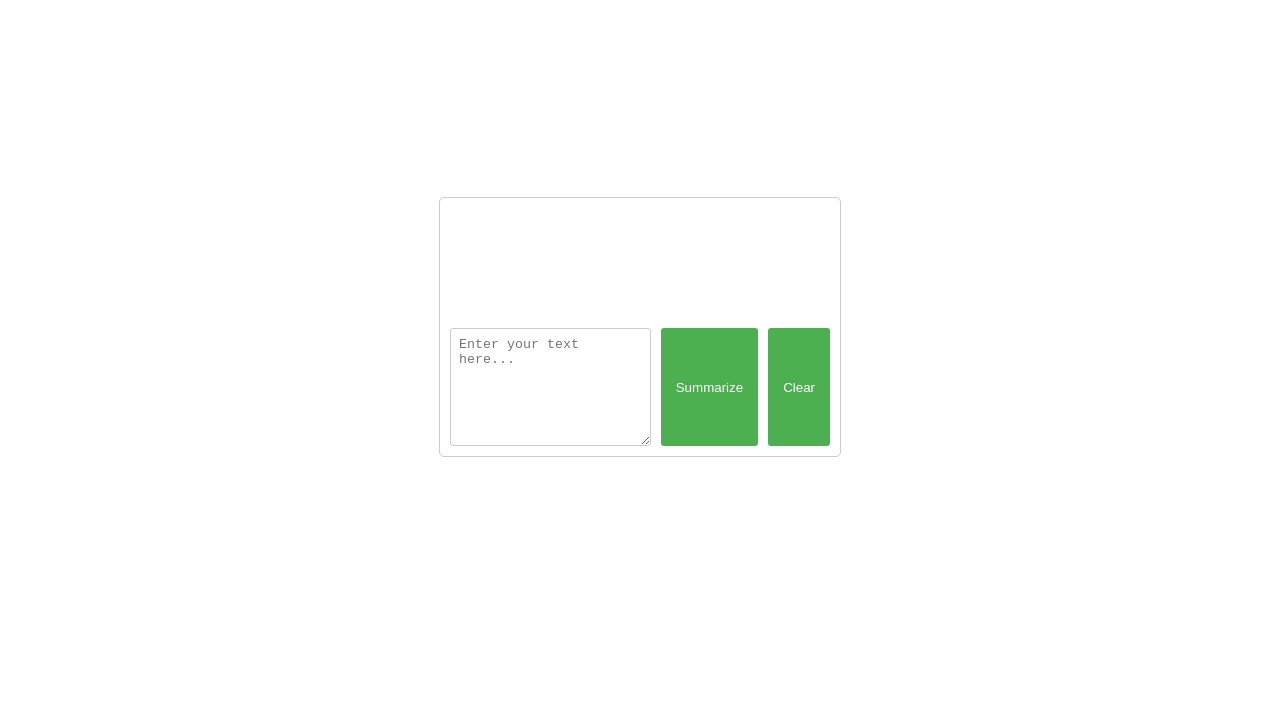
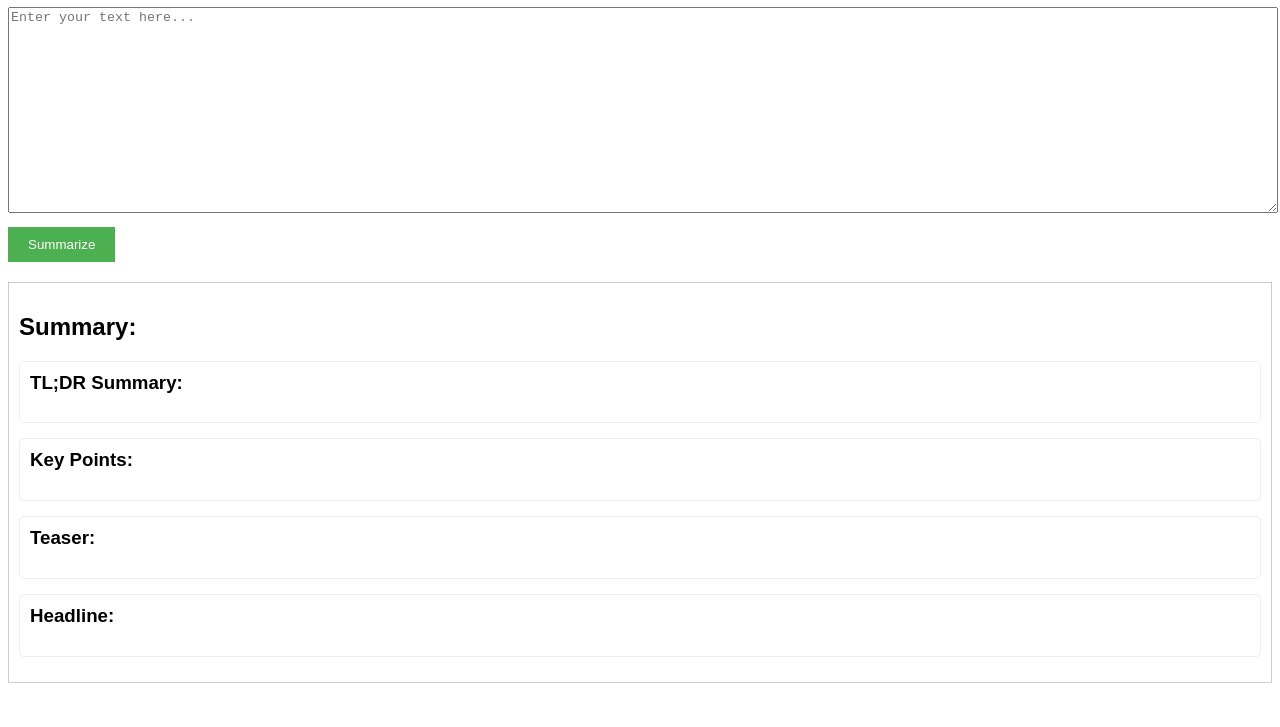
Before and after one commit to nikjft/chrome-built-in-ai-experiments, a plain HTML site: page summarizer/index.html in a window 1280 px wide. Shown: the part 73-800 px from the top of the page. Drawn offline with Linux system fonts and the light colour scheme.

Commit message:
Update index.html

```diff
--- a/summarizer/index.html
+++ b/summarizer/index.html
@@ -1,103 +1,127 @@
 <!DOCTYPE html>
-<html lang="en">
+<html>
 <head>
-    <meta charset="UTF-8">
-    <meta name="viewport" content="width=device-width, initial-scale=1.0">
-    <title>Document</title>
+  <title>Text Summarizer</title>
   <style>
     body {
-            display: flex;
-            justify-content: center;
-            align-items: center;
-            height: 100vh;
-            margin: 0;
       font-family: sans-serif;
     }
 
-        .chat-container {
-            display: flex;
-            flex-direction: column;
-            width: 50%; /* Occupy half the screen width */
-            max-width: 400px; /* Limit maximum width */
+    textarea {
+      width: 100%;
+      height: 200px;
+      resize: vertical;
+      margin-bottom: 10px;
+    }
+
+    button {
+      padding: 10px 20px;
+      background-color: #4CAF50;
+      color: white;
+      border: none;
+      cursor: pointer;
+    }
+
+    #summary-container {
+      margin-top: 20px;
       border: 1px solid #ccc;
+      padding: 10px;
+    }
+
+    #summary-container > div {
+      margin-bottom: 15px;
+      padding: 10px;
+      border: 1px solid #eee;
       border-radius: 5px;
     }
 
-        .chat-messages {
-            padding: 10px;
-            height: 100px;
-            overflow-y: auto;
+    #summary-container > div h3 {
+      margin-top: 0;
     }
 
-        .chat-input {
-            display: flex;
-            padding: 10px;
-        }
-
-        .chat-input textarea {
-            flex-grow: 1;
-            padding: 8px;
-            border: 1px solid #ccc;
-            border-radius: 3px;
-            resize: vertical;
-            height: 100px;
-        }
-
-        .chat-input button {
-            padding: 8px 15px;
-            background-color: #4CAF50;
-            color: white;
-            border: none;
-            border-radius: 3px;
-            cursor: pointer;
-            margin-left: 10px;
+    #wait-cursor {
+      display: none;
+      position: fixed;
+      top: 50%;
+      left: 50%;
+      transform: translate(-50%, -50%);
+      font-size: 3em;
     }
   </style>
 </head>
 <body>
-    <div class="chat-container">
-        <div id="chat-messages" class="chat-messages">
+
+  <h1>Text Summarizer</h1>
+
+  <textarea id="input-text" placeholder="Enter your text here..."></textarea>
+
+  <button id="summarize-button">Summarize</button>
+
+  <div id="wait-cursor">⏳</div>
+  <div id="summary-container">
+    <h2>Summary:</h2>
+    <div id="tl;dr-summary">
+      <h3>TL;DR Summary:</h3>
+      <p></p> </div>
+    <div id="key-points-summary">
+      <h3>Key Points:</h3>
+      <p></p> </div>
+    <div id="teaser-summary">
+      <h3>Teaser:</h3>
+      <p></p> </div>
+    <div id="headline-summary">
+      <h3>Headline:</h3>
+      <p></p> </div>
     </div>
-        <div class="chat-input">
-            <textarea id="text-input" placeholder="Enter your text here..."></textarea>
-            <button onclick="summarizeText()">Summarize</button>
-            <button onclick="clearOutput()">Clear</button>
-        </div>
-    </div>
+
   <script>
-        let aiSession = null;
-        async function initTextSession() {
-            if (!window.ai) {
-                throw new Error("Chrome AI API is not available.");
-            }
-            aiSession = await ai.languageModel.create();
-            console.log("AI Session created.");
-        }
+    const inputText = document.getElementById('input-text');
+    const summarizeButton = document.getElementById('summarize-button');
+    const tlDrSummary = document.getElementById('tl;dr-summary');
+    const keyPointsSummary = document.getElementById('key-points-summary');
+    const teaserSummary = document.getElementById('teaser-summary');
+    const headlineSummary = document.getElementById('headline-summary');
+    const waitCursor = document.getElementById('wait-cursor');
 
-        function addMessage(message) {
-            document.getElementById("chat-messages").innerHTML = message; // Update the entire content
-        }
-
-        async function summarizeText() {
-            const textInput = document.getElementById("text-input");
-            const text = textInput.value.trim();
-            if (!text) return;
-
-            if (!aiSession) {
-                addMessage("AI: Sorry I am not available now.");
+    summarizeButton.addEventListener('click', async () => {
+      const text = inputText.value;
+      try {
+        // Check for browser AI support
+        const summarizerCapabilities = await ai.summarizer.capabilities();
+        if (summarizerCapabilities.available === 'no') {
+          alert('Text Summarizer API not available in this browser.');
           return;
         }
 
-            const response = await aiSession.prompt(`Summarize this text: ${text}`);
-            addMessage("Summary: " + response);
+        // Show the wait cursor
+        waitCursor.style.display = 'block';
+
+        // Create summarizer instances for each type
+        const tlDrSummarizer = await ai.summarizer.create({ type: 'tl;dr', format: 'plain-text', length: 'short' });
+        const keyPointsSummarizer = await ai.summarizer.create({ type: 'key-points', format: 'plain-text' });
+        const teaserSummarizer = await ai.summarizer.create({ type: 'teaser', format: 'plain-text', length : 'short' });
+        const headlineSummarizer = await ai.summarizer.create({ type: 'headline', format: 'plain-text', length: 'short' });
+
+        // Summarize using each summarizer
+        const tlDrSummaryText = await tlDrSummarizer.summarize(text);
+        const keyPointsSummaryText = await keyPointsSummarizer.summarize(text);
+        const teaserSummaryText = await teaserSummarizer.summarize(text);
+        const headlineSummaryText = await headlineSummarizer.summarize(text);
+
+        // Display the summaries
+        tlDrSummary.querySelector('p').textContent = tlDrSummaryText;
+        keyPointsSummary.querySelector('p').textContent = keyPointsSummaryText;
+        teaserSummary.querySelector('p').textContent = teaserSummaryText;
+        headlineSummary.querySelector('p').textContent = headlineSummaryText;
+      } catch (error) {
+        console.error('Error summarizing text:', error);
+        alert('Error summarizing text. Please try again.');
+      } finally {
+        // Hide the wait cursor
+        waitCursor.style.display = 'none';
       }
+    });
+  </script>
 
-        function clearOutput() {
-            document.getElementById("text-input").value = "";
-            document.getElementById("chat-messages").innerHTML = "";
-        }
-
-        initTextSession();
-    </script>
 </body>
 </html>
```
Lines whose indentation alone changed are shown as unchanged.
